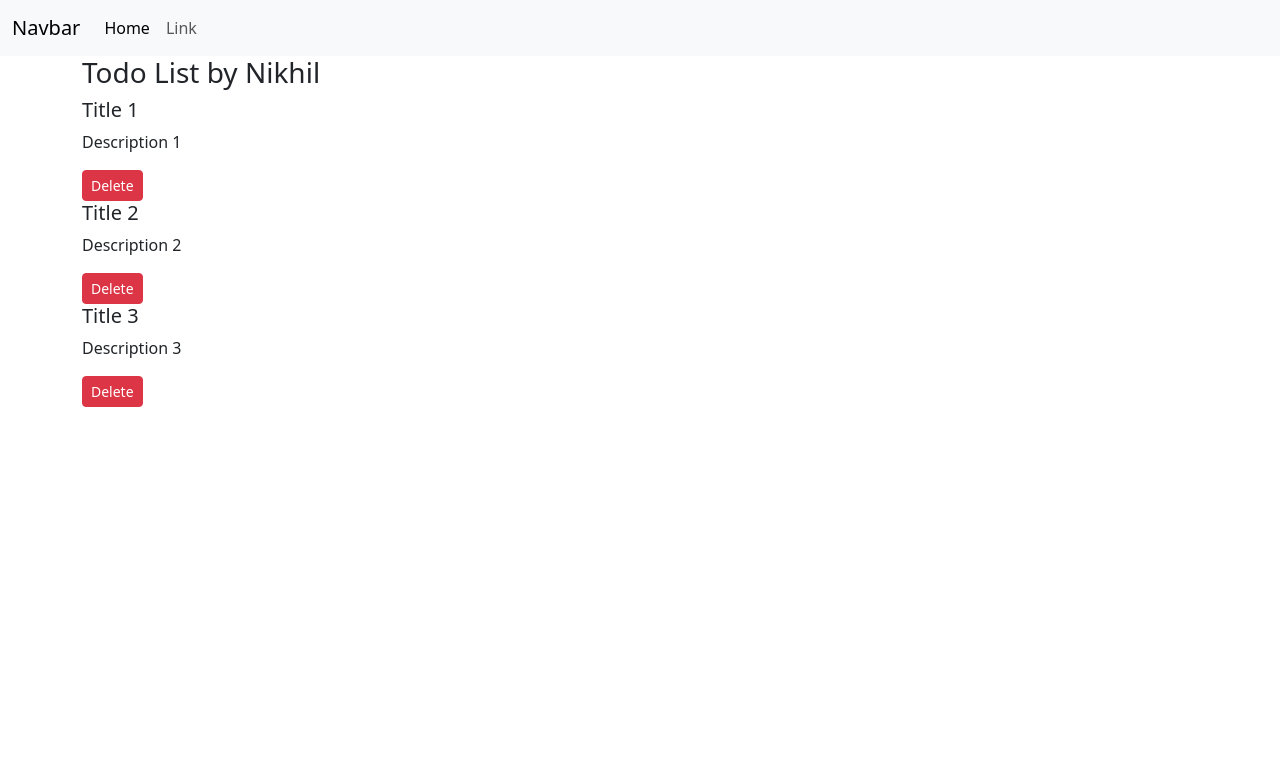
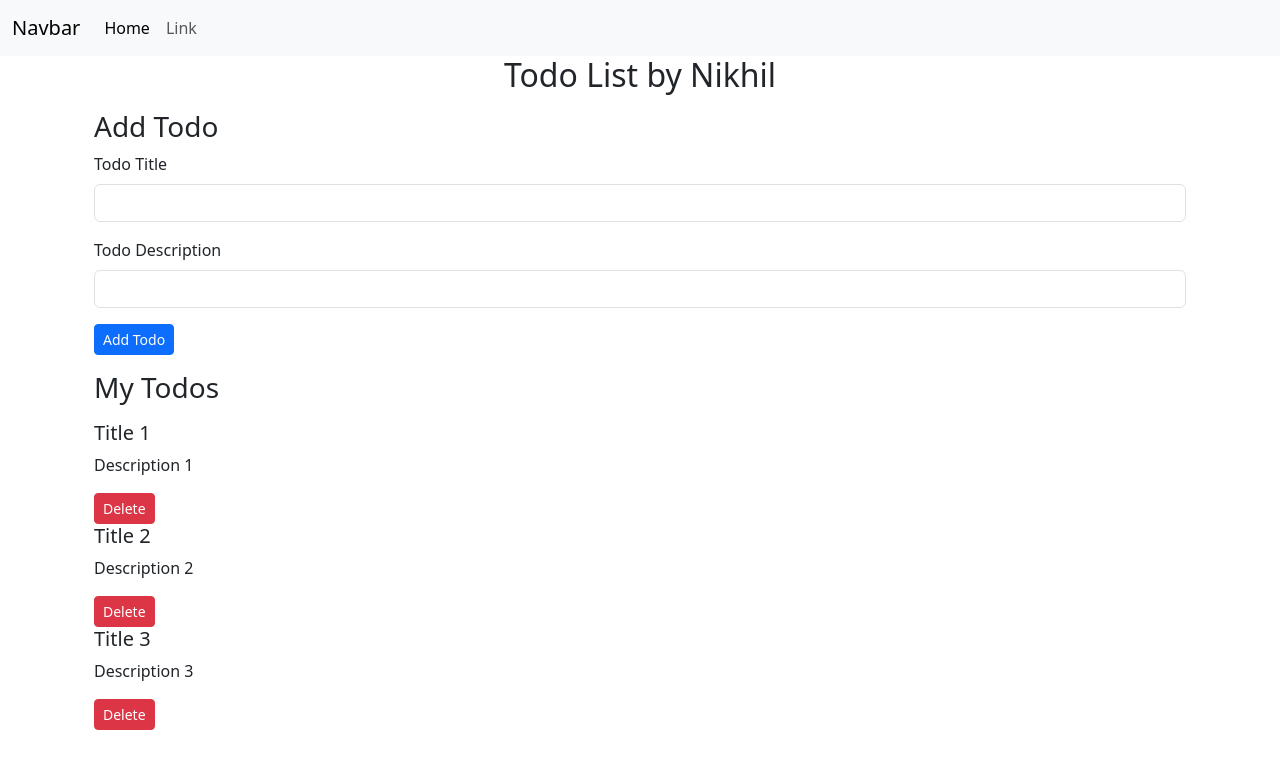
Before and after one commit to nikhil777grover/Todo-List-Angular, an Angular app: page / in a window 1280 px wide. Shown: the top 768 px of the page. Built offline with nearby package versions, Linux system fonts and the light colour scheme.

Commit message:
adding base code for creating new todo

```diff
--- /dev/null
+++ b/src/app/Components/add-todo/add-todo.component.html
@@ -0,0 +1,13 @@
+<div>
+    <form (ngSubmit)="OnSubmit()">
+        <div class="mb-3">
+            <label for="titleField1" class="form-label">Todo Title</label>
+            <input type="text" class="form-control" id="titleField1" name = title [(ngModel)] = "title"/>
+        </div>
+        <div class="mb-3">
+            <label for="descriptionField1" class="form-label">Todo Description</label>
+            <input type="text" class="form-control" id="descriptionField1" name = description [(ngModel)] = "description"/>
+        </div>
+        <button type="submit" class="btn btn-primary btn-sm">Add Todo</button>
+    </form>
+</div>
--- /dev/null
+++ b/src/app/Components/add-todo/add-todo.component.ts
@@ -0,0 +1,27 @@
+import { Component, EventEmitter, Output } from '@angular/core';
+import { Todo } from 'src/app/Todo';
+
+@Component({
+  selector: 'app-add-todo',
+  templateUrl: './add-todo.component.html',
+  styleUrls: ['./add-todo.component.css']
+})
+export class AddTodoComponent {
+  title!: string;
+  description!: string;
+  @Output() todoAdd = new EventEmitter<Todo>();
+
+  constructor(){
+
+  }
+
+  OnSubmit(){
+    const todo = {
+      sno: 7,
+      title: this.title,
+      description: this.description,
+      active: true
+    }
+    this.todoAdd.emit(todo);
+  }
+}
--- a/src/app/Components/todos/todos.component.html
+++ b/src/app/Components/todos/todos.component.html
@@ -1,4 +1,9 @@
-<h3>Todo List by Nikhil</h3>
-<div *ngFor="let item of todos">
-    <app-todo-item [todoItem]="item" (todoDelete)="DeleteSelectedTodo($event)"></app-todo-item>
+<div class="container">
+    <h2 class="text-center mb-3">Todo List by Nikhil</h2>
+    <h3>Add Todo</h3>
+    <app-add-todo (todoAdd)="AddTodo($event)"></app-add-todo>
+    <h3 class="my-3">My Todos</h3>
+    <div *ngFor="let item of todos">
+        <app-todo-item [todoItem]="item" (todoDelete)="DeleteSelectedTodo($event)"></app-todo-item>
+    </div>
 </div>
--- a/src/app/Components/todos/todos.component.ts
+++ b/src/app/Components/todos/todos.component.ts
@@ -32,10 +32,14 @@ export class TodosComponent{
     ]
   }
 
-  DeleteSelectedTodo(todoitem: Todo)
-  {
+  DeleteSelectedTodo(todoitem: Todo){
     console.log("Delete Item:",todoitem);
     const index = this.todos.indexOf(todoitem);
     this.todos.splice(index,1);
   }
+
+  AddTodo(newTodo:Todo){
+    console.log("New Todo:",newTodo);
+    this.todos.push(newTodo);
+  }
 }
```
Also changed, not shown: src/app/app.module.ts (+6 -2 lines), src/app/Components/add-todo/add-todo.component.css (added), 1 other file (tests, documents, lock files or other folders).
